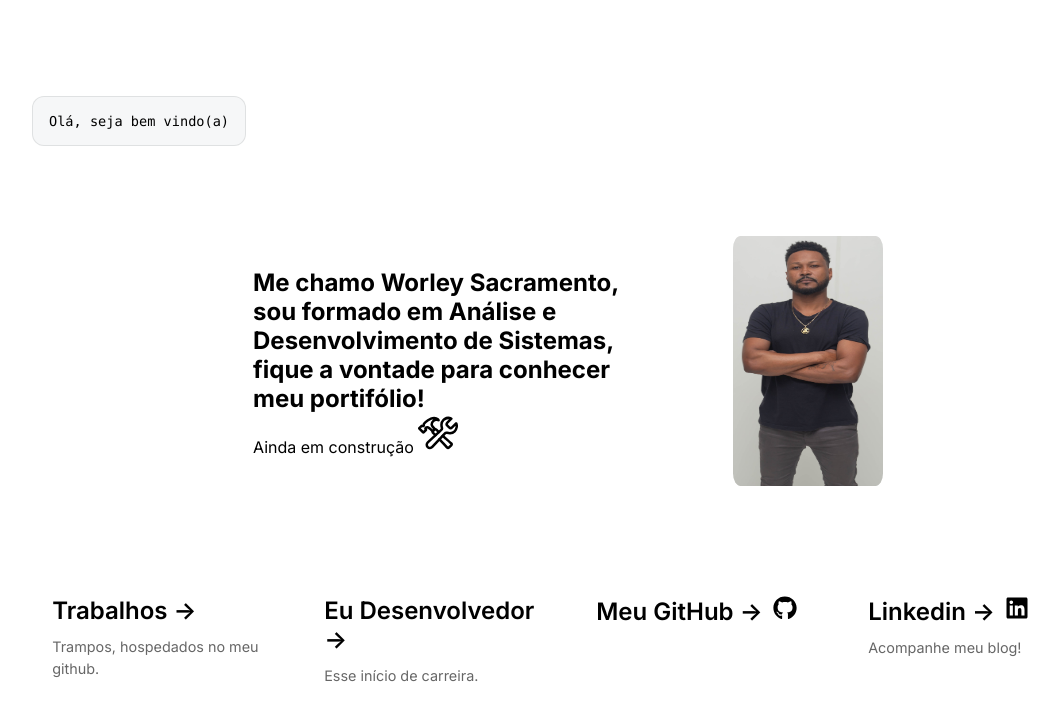
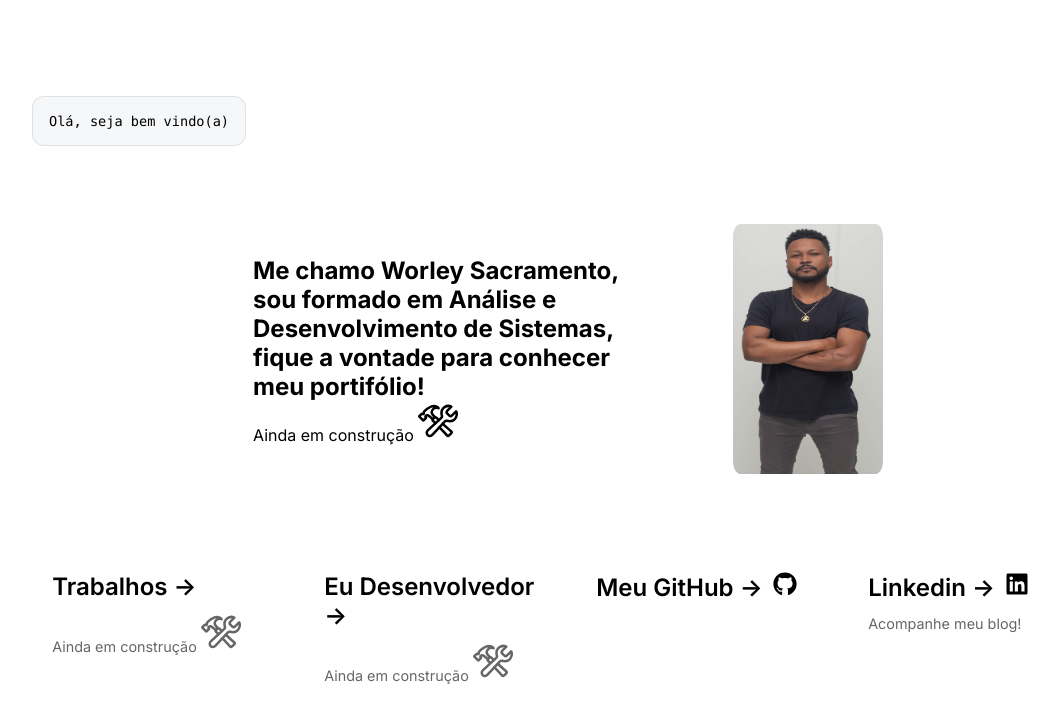
Before and after one commit to WorleySacramento/Worleysacramento.github.io, a Next.js app: page / in a window 1280 px wide. Shown: the top 722 px of the page, without its empty margins (64-1123 px from the left). Built offline with nearby package versions, Linux system fonts and the light colour scheme.

Commit message:
Update index.js
update em construção

```diff
--- a/pages/index.js
+++ b/pages/index.js
@@ -77,9 +77,10 @@ export default function Home() {
             <h2>
               Trabalhos <span>-&gt;</span>
             </h2>
-            <p>
+            {/* <p>
               Trampos, hospedados no meu github.
-            </p>
+            </p> */}
+            <p>Ainda em construção <IoConstructOutline size={40}/></p>
           </a>
 
           <a
@@ -91,9 +92,10 @@ export default function Home() {
             <h2>
               Eu Desenvolvedor <span>-&gt;</span>
             </h2>
-            <p>
+            {/* <p>
               Esse início de carreira.
-            </p>
+            </p> */}
+            <p>Ainda em construção <IoConstructOutline size={40}/></p>
           </a>
 
           <a
```
